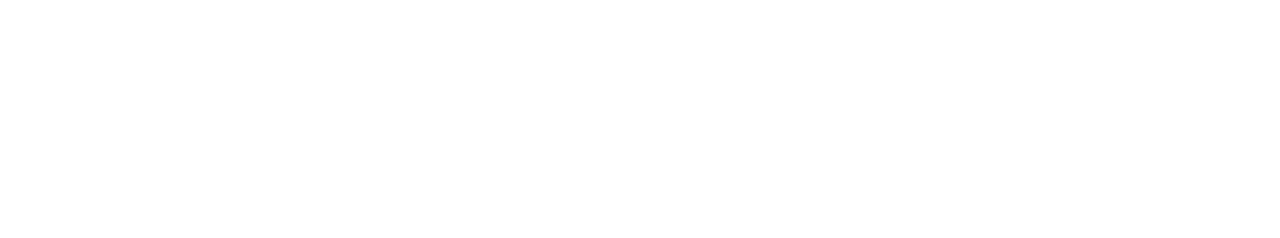
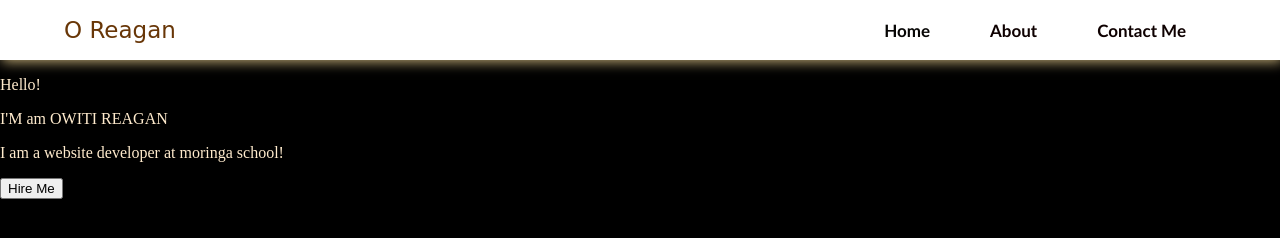
Before and after one commit to REAGAN2020/Portfolio, a plain HTML site: page index.html in a window 1280 px wide. Drawn offline with Linux system fonts and the light colour scheme; a web font is replaced by a local one.

Commit message:
added html contents and css stylings

```diff
--- a/index.html
+++ b/index.html
@@ -4,9 +4,24 @@
     <meta charset="UTF-8">
     <meta name="viewport" content="width=device-width, initial-scale=1.0">
     <link rel="stylesheet" href="styles.css">
+    <link href="https://fonts.googleapis.com/css2?family=Finger+Paint&display=swap" rel="stylesheet">
     <title>Portfolio</title>
 </head>
 <body>
-
-</body>
-</html>
+    <section>
+      <nav>
+        <a href="#" class="logo">O Reagan</a>
+        <ul>
+            <li><a href="home" class="Active">Home</a></li>
+            <li><a href="about">About</a></li>
+            <li><a href="contact me">Contact Me</a></li>
+        </ul>
+      </nav>
+      <div class="text-container">
+        <p>Hello!</p>
+        <p></p>
+        <p>I'M am OWITI REAGAN</p>
+        <P>I am a website developer at moringa school!</P>
+        <button class="Hire-btn">Hire Me</button>
+      </div>
+      </section>
--- a/styles.css
+++ b/styles.css
@@ -0,0 +1,47 @@
+body{
+    background-color: black;
+    color: blanchedalmond;
+    margin: 0px;
+    padding: 0px;
+}
+ul{
+    list-style: none;
+}
+a{
+    text-decoration: none;
+}
+section{
+width: 100%;
+height: 90vh;
+background-image: url();
+background-repeat: no-repeat;
+background-size: cover;
+}
+nav{
+    display: flex;
+    justify-content: space-between;
+    align-items: center;
+    height: 60px;
+    background-color: white;
+    box-shadow: 2px 2px 12px rgb(189, 168, 116);
+    padding: 0px 5%;
+}
+nav ul{
+    display:flex;
+}
+nav ul li a{
+    margin: 30px;
+    font-family: 'Gill Sans', 'Gill Sans MT', Calibri, 'Trebuchet MS', sans-serif;
+    color:rgb(14, 0, 0);
+    font-size: 17px;
+    font-weight: 700;
+}
+.logo{
+    font-family: 'Finger Paint', cursive;
+    color: rgb(104, 54, 7);
+    font-size: 23px;
+}
+.Active{
+    font-weight: bold;
+    color: rgb(7, 6, 5);
+}
```
